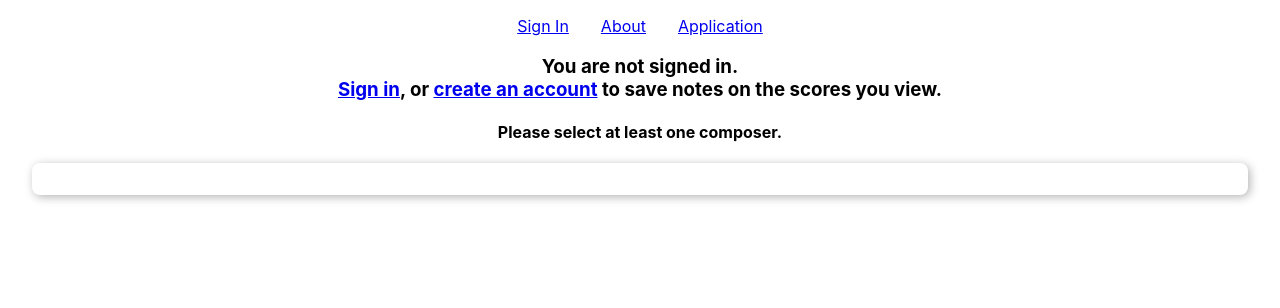
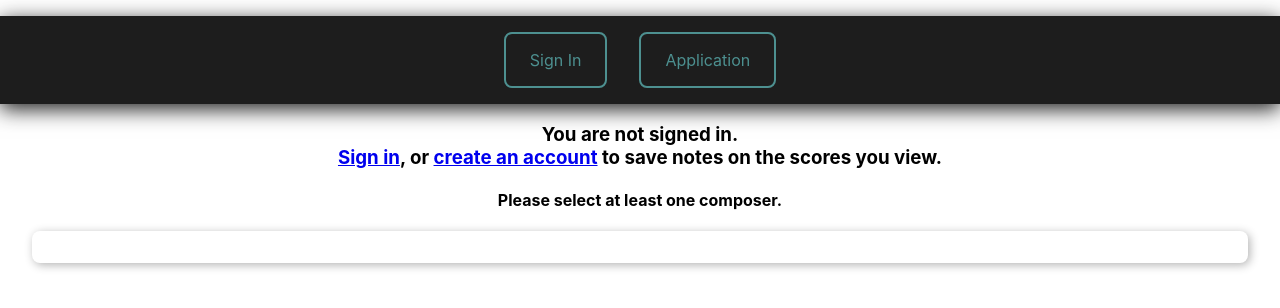
Before and after one commit to QED0711/score-study-react, a React (Create React App) app: page /app in a window 1280 px wide. Shown: the top 308 px of the page. Built offline with nearby package versions, Linux system fonts and the light colour scheme; no server answers.

Commit message:
styling for navbar. removed about page route for time being

```diff
--- a/src/App.css
+++ b/src/App.css
@@ -10,6 +10,7 @@
   --light-border: 2px solid rgb(179, 179, 179);
 
   --accent-blue: #64cccc;
+  --accent-blue-semi-opaque: hsla(180, 50%, 60%, 0.66);
   --accent-blue-opaque: hsla(180, 50%, 60%, 0.25);
 
   --accent-red: #cc6666;
--- a/src/App.js
+++ b/src/App.js
@@ -2,9 +2,9 @@ import React, { useState } from "react";
 import { BrowserRouter, Switch, Route } from "react-router-dom";
 
 import "./App.css";
+import "./css/navigation.css";
 import "./css/elements.css";
 import "./css/user.css";
-import "./css/navigation.css";
 import "./css/score-display.css";
 import "./css/periods.css";
 import "./css/comments.css";
@@ -21,6 +21,7 @@ import CreateUser from "./components/users/CreateUser";
 import Logout from "./components/users/Logout";
 import AccountSettings from "./components/users/AccountSettings";
 import UserComments from "./components/comments/UserComments";
+import About from './components/About'
 
 function App() {
 
@@ -33,7 +34,7 @@ function App() {
             <NavDesktop />
             <Switch>
               <Route exact path="/">
-                <h1>ABOUT</h1>
+                <About />
               </Route>
               <Route exact path="/app">
                 <PeriodContainer />
--- /dev/null
+++ b/src/components/About.js
@@ -0,0 +1,8 @@
+import React from 'react';
+import {Redirect} from "react-router-dom"
+
+const About = () => {
+    return <Redirect to="/app" />
+}
+
+export default About
--- a/src/components/navigation/NavDesktop.js
+++ b/src/components/navigation/NavDesktop.js
@@ -20,7 +20,7 @@ const NavDesktop = () => {
   return (
     <nav className="navbar navbar-desktop">
       {!s.user && <Link to="/sign-in">Sign In</Link>}
-      <Link to="/">About</Link>
+      {/* <Link to="/">About</Link> */}
       <Link to="/app" onClick={resetSelectedScore} >Application</Link>
       {/* {!s.user && <Link to="/create-account">Create Account</Link>} */}
       {s.user && <Link to="/comments" onClick={resetSelectedScore} >Your Comments</Link>}
--- a/src/css/navigation.css
+++ b/src/css/navigation.css
@@ -1,3 +1,42 @@
+nav{
+    background-color: red;
+}
+
+.navbar-desktop{
+    background-color: rgb(29, 29, 29);
+    box-shadow: 0 5px 20px rgb(29, 29, 29);
+}
+
+.navbar-desktop *{
+    color: var(--accent-blue-semi-opaque);
+}
+
 .navbar-desktop a{
     margin: 1em;
+    padding: 1rem 1.5rem;
+    display: inline-block;
+
+    color: var(--accent-blue-semi-opaque);
+    text-decoration: none;
+
+    border: 2px solid var(--accent-blue-semi-opaque);
+    border-radius: 8px;
 }
+
+.navbar-desktop a:hover{
+    animation-name: hover-link;
+    animation-duration: 0.5s;
+    animation-fill-mode: forwards;
+    animation-timing-function: ease-out;
+}
+
+@keyframes hover-link{
+    from{
+        color: var(--accent-blue-semi-opaque);
+        border: 2px solid var(--accent-blue-semi-opaque);
+    }
+    to{
+        color: var(--accent-blue);
+        border: 2px solid var(--accent-blue);
+    }
+}
```
